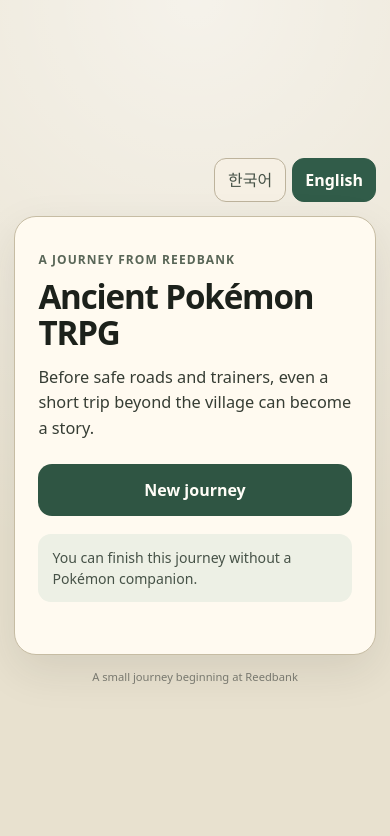
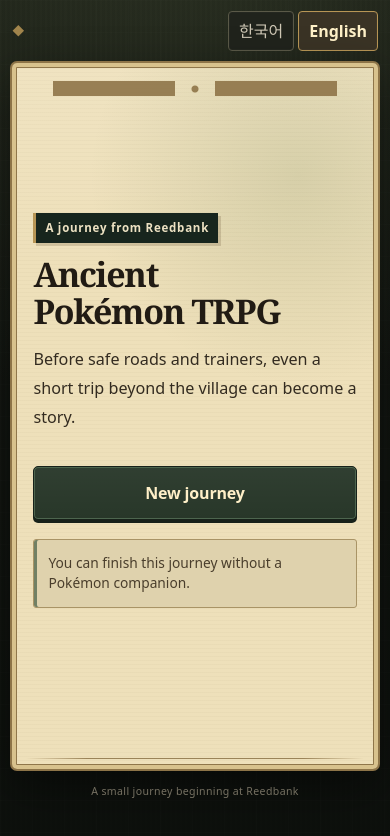
Before and after one commit to khsfashi/pokemon-ancient-trpg, a Preact app: page / in a window 390 px wide. Shown: the top 836 px of the page. Built offline with nearby package versions, Linux system fonts and the light colour scheme.

Commit message:
Reskin phone shell as text adventure UI

```diff
--- a/src/app/app.css
+++ b/src/app/app.css
@@ -1,226 +1,452 @@
 :root {
-  font-family: system-ui, -apple-system, BlinkMacSystemFont, "Segoe UI", sans-serif;
-  color: #1c211b;
-  background: #e8e1cf;
+  font-family: ui-sans-serif, system-ui, -apple-system, BlinkMacSystemFont, "Segoe UI", sans-serif;
+  color: #f5ead0;
+  background: #171813;
   font-synthesis: none;
   text-rendering: optimizeLegibility;
   line-height: 1.5;
+  --ink: #241f18;
+  --ink-soft: #51483a;
+  --paper: #eee0ba;
+  --paper-light: #f7eccf;
+  --paper-dark: #d5c18f;
+  --forest: #283729;
+  --forest-deep: #17251d;
+  --brass: #b79555;
+  --brass-light: #d6ba79;
+  --danger: #8c4137;
+  --shadow: rgb(0 0 0 / 42%);
 }
 
 * { box-sizing: border-box; }
+
+html { background: #171813; }
 
 body {
   margin: 0;
   min-width: 320px;
   min-height: 100vh;
   background:
-    radial-gradient(circle at top, rgb(255 255 255 / 58%), transparent 36rem),
-    #e8e1cf;
+    radial-gradient(circle at 50% -12rem, rgb(116 128 83 / 28%), transparent 38rem),
+    linear-gradient(rgb(10 13 10 / 35%), rgb(10 13 10 / 82%)),
+    repeating-linear-gradient(90deg, #1d211a 0 2px, #191d17 2px 5px);
+}
+
+body::before {
+  content: "";
+  position: fixed;
+  inset: 0;
+  pointer-events: none;
+  background:
+    linear-gradient(90deg, rgb(255 255 255 / 2%) 1px, transparent 1px) 0 0 / 32px 32px,
+    linear-gradient(rgb(255 255 255 / 1.5%) 1px, transparent 1px) 0 0 / 32px 32px;
+  mix-blend-mode: screen;
+  opacity: 0.35;
 }
 
 button { font: inherit; }
-button:focus-visible { outline: 3px solid #315c49; outline-offset: 3px; }
-button:disabled { cursor: not-allowed; opacity: 0.52; }
+button:focus-visible { outline: 3px solid #f2d38e; outline-offset: 3px; }
+button:disabled { cursor: not-allowed; opacity: 0.48; }
 
 .shell {
-  min-height: 100vh;
+  position: relative;
+  isolation: isolate;
+  width: min(100%, 540px);
+  min-height: 100svh;
+  margin: 0 auto;
   display: flex;
   flex-direction: column;
-  align-items: center;
-  justify-content: center;
-  gap: 14px;
-  padding: max(18px, env(safe-area-inset-top)) 14px max(18px, env(safe-area-inset-bottom));
+  align-items: stretch;
+  justify-content: flex-start;
+  gap: 9px;
+  padding: max(10px, env(safe-area-inset-top)) 10px max(12px, env(safe-area-inset-bottom));
 }
 
 .language-switcher {
-  width: min(100%, 480px);
+  min-height: 42px;
   display: flex;
   justify-content: flex-end;
-  gap: 6px;
+  align-items: center;
+  gap: 4px;
+  padding: 0 2px;
+}
+.language-switcher::before {
+  content: "◆";
+  margin-right: auto;
+  color: var(--brass);
+  font-size: 0.75rem;
+  opacity: 0.86;
 }
 .language-switcher button {
-  min-width: 72px;
-  min-height: 44px;
-  padding: 8px 12px;
-  border: 1px solid #bdb39c;
-  border-radius: 12px;
-  color: #465247;
-  background: #f6f0e4;
+  min-width: 66px;
+  min-height: 40px;
+  padding: 7px 10px;
+  border: 1px solid #5a5948;
+  border-radius: 4px;
+  color: #cfc8b6;
+  background: #20231c;
   cursor: pointer;
   touch-action: manipulation;
+  box-shadow: inset 0 0 0 1px rgb(255 255 255 / 2%);
 }
 .language-switcher button.active {
-  border-color: #315c49;
-  color: #fffdf7;
-  background: #315c49;
+  border-color: var(--brass);
+  color: #fff1c8;
+  background: #3a3325;
   font-weight: 800;
 }
 
 .panel {
-  width: min(100%, 480px);
-  padding: clamp(20px, 6vw, 30px);
-  border: 1px solid #c6bca3;
-  border-radius: 22px;
-  background: #fffaf0;
-  box-shadow: 0 16px 44px rgb(36 41 32 / 10%);
+  position: relative;
+  width: 100%;
+  min-height: min(710px, calc(100svh - 112px));
+  padding: clamp(22px, 6vw, 31px) clamp(18px, 5.5vw, 28px) 26px;
+  border: 2px solid #8d7448;
+  border-radius: 7px;
+  color: var(--ink);
+  background:
+    linear-gradient(rgb(255 255 255 / 14%), transparent 12rem),
+    repeating-linear-gradient(0deg, rgb(76 53 25 / 2.6%) 0 1px, transparent 1px 4px),
+    var(--paper);
+  box-shadow:
+    0 18px 48px var(--shadow),
+    inset 0 0 0 4px #d8c28d,
+    inset 0 0 0 5px #8f764a;
+  overflow: hidden;
 }
 
-.hero-panel { padding-top: 34px; padding-bottom: 34px; }
+.panel::before,
+.panel::after {
+  content: "";
+  position: absolute;
+  left: 14px;
+  right: 14px;
+  height: 1px;
+  background: linear-gradient(90deg, transparent, #91794d 18%, #91794d 82%, transparent);
+  opacity: 0.9;
+}
+.panel::before { top: 10px; }
+.panel::after { bottom: 10px; }
+
+.hero-panel {
+  display: flex;
+  flex-direction: column;
+  justify-content: center;
+  padding-top: 54px;
+  padding-bottom: 46px;
+  background:
+    radial-gradient(circle at 78% 16%, rgb(106 126 79 / 18%), transparent 13rem),
+    linear-gradient(rgb(255 255 255 / 10%), transparent 13rem),
+    repeating-linear-gradient(0deg, rgb(76 53 25 / 2.6%) 0 1px, transparent 1px 4px),
+    var(--paper);
+}
+.hero-panel::before {
+  top: 18px;
+  height: 15px;
+  background:
+    linear-gradient(90deg, transparent 0 8%, #8f7549 8% 44%, transparent 44% 56%, #8f7549 56% 92%, transparent 92%),
+    radial-gradient(circle, #8f7549 0 3px, transparent 4px) center / 12px 12px no-repeat;
+}
 
 .eyebrow {
-  margin: 0 0 9px;
-  font-size: 0.75rem;
-  font-weight: 800;
-  letter-spacing: 0.09em;
-  text-transform: uppercase;
-  color: #596657;
+  display: inline-flex;
+  align-items: center;
+  width: fit-content;
+  min-height: 28px;
+  margin: 0 0 13px;
+  padding: 5px 9px;
+  border-left: 3px solid var(--brass);
+  color: #ece1c2;
+  background: var(--forest-deep);
+  box-shadow: 3px 3px 0 rgb(80 59 31 / 18%);
+  font-size: 0.72rem;
+  font-weight: 850;
+  letter-spacing: 0.065em;
+  text-transform: none;
 }
 
 h1, h2, p { margin-top: 0; }
-h1 { margin-bottom: 14px; font-size: clamp(1.8rem, 8.5vw, 2.7rem); line-height: 1.08; letter-spacing: -0.035em; overflow-wrap: anywhere; }
-h2 { margin-bottom: 8px; font-size: 1rem; }
-p { line-height: 1.58; }
-.lead { margin-bottom: 22px; font-size: 1.02rem; color: #363d34; }
-.muted { color: #687066; font-size: 0.88rem; }
+h1 {
+  margin-bottom: 16px;
+  color: #211b14;
+  font-family: ui-serif, Georgia, "Times New Roman", serif;
+  font-size: clamp(1.9rem, 8.7vw, 2.85rem);
+  line-height: 1.08;
+  letter-spacing: -0.038em;
+  overflow-wrap: anywhere;
+  text-wrap: balance;
+}
+h2 { margin-bottom: 9px; font-size: 1.02rem; }
+p { line-height: 1.72; }
+.lead {
+  margin-bottom: 24px;
+  color: #332b20;
+  font-size: 1.01rem;
+  line-height: 1.78;
+  word-break: keep-all;
+}
+.muted { color: #6b604e; font-size: 0.86rem; line-height: 1.58; }
 
-.action-stack, .choice-stack, .summary-stack { display: grid; gap: 11px; }
-.choice-stack { margin: 20px 0; }
+.action-stack, .choice-stack, .summary-stack { display: grid; gap: 10px; }
+.action-stack { margin-top: 10px; }
+.choice-stack {
+  position: relative;
+  margin: 24px -5px 7px;
+  padding: 15px 5px 4px;
+  border-top: 1px solid rgb(84 68 43 / 26%);
+}
+.choice-stack::before {
+  content: "선택";
+  position: absolute;
+  top: -10px;
+  left: 5px;
+  padding: 1px 8px;
+  color: #6e5b39;
+  background: var(--paper);
+  font-size: 0.68rem;
+  font-weight: 900;
+  letter-spacing: 0.12em;
+}
 
 .primary, .secondary, .choice {
   width: 100%;
-  min-height: 50px;
-  border-radius: 14px;
+  min-height: 54px;
+  border-radius: 5px;
   cursor: pointer;
-  transition: transform 120ms ease, background 120ms ease, border-color 120ms ease;
+  transition: transform 90ms ease, filter 90ms ease, border-color 90ms ease;
   touch-action: manipulation;
 }
 
 .primary, .secondary {
-  padding: 13px 16px;
+  padding: 14px 17px;
   border: 1px solid transparent;
+  font-weight: 850;
+  letter-spacing: -0.01em;
+}
+.primary {
+  border-color: #172119;
+  color: #fff0c8;
+  background:
+    linear-gradient(rgb(255 255 255 / 4%), transparent),
+    var(--forest);
+  box-shadow: inset 0 0 0 1px #4d654e, 0 3px 0 #172119;
+}
+.secondary {
+  border-color: #8d784f;
+  color: #382e1e;
+  background: #e1cf9f;
+  box-shadow: inset 0 0 0 1px #f5e8c4, 0 3px 0 #a68e5f;
+}
+.primary:not(:disabled):active,
+.secondary:not(:disabled):active,
+.choice:not(:disabled):active {
+  transform: translateY(2px);
+  box-shadow: none;
+}
+.primary:not(:disabled):hover,
+.secondary:not(:disabled):hover,
+.choice:not(:disabled):hover { filter: brightness(1.035); }
+
+.choice {
+  position: relative;
+  display: grid;
+  gap: 5px;
+  padding: 15px 42px 15px 15px;
+  border: 1px solid #8e784e;
+  text-align: left;
+  color: #282116;
+  background:
+    linear-gradient(90deg, rgb(255 255 255 / 14%), transparent 56%),
+    #e5d3a5;
+  box-shadow: inset 0 0 0 1px #f6e8c2, 0 3px 0 #aa9364;
+}
+.choice::after {
+  content: "›";
+  position: absolute;
+  top: 50%;
+  right: 15px;
+  transform: translateY(-52%);
+  color: #775e34;
+  font-family: Georgia, serif;
+  font-size: 1.65rem;
   font-weight: 800;
 }
-.primary { color: #fffdf7; background: #2f5543; }
-.secondary { color: #263329; background: #f0eadc; border-color: #bdb39c; }
-.primary:not(:disabled):active, .secondary:not(:disabled):active, .choice:not(:disabled):active { transform: translateY(1px); }
-
-.choice {
-  display: grid;
-  gap: 5px;
-  padding: 15px 16px;
-  border: 1px solid #c9c0aa;
-  text-align: left;
-  color: #20261f;
-  background: #fffcf6;
+.choice:hover:not(:disabled), .choice.selected {
+  border-color: #486247;
+  background:
+    linear-gradient(90deg, rgb(255 255 255 / 13%), transparent 56%),
+    #dbe0b7;
 }
-.choice:hover:not(:disabled), .choice.selected { border-color: #597460; background: #f1f3e8; }
+.choice.selected { box-shadow: inset 0 0 0 2px #60765a, 0 3px 0 #80946d; }
 .choice strong { font-size: 1rem; }
-.choice span { font-size: 0.9rem; color: #626a5f; }
+.choice span { font-size: 0.86rem; color: #655b49; line-height: 1.45; }
 
 .contract-note, .check-band, .reveal-card {
-  margin: 18px 0;
+  margin: 19px 0;
   padding: 13px 14px;
-  border-radius: 13px;
-  background: #edf0e5;
-  color: #465247;
-  font-size: 0.88rem;
+  border: 1px solid #a99466;
+  border-radius: 3px;
+  color: #4a3e2c;
+  background: #dfd2ad;
+  font-size: 0.86rem;
+  box-shadow: inset 3px 0 0 #718064;
 }
-.check-band { font-weight: 800; }
+.check-band {
+  display: inline-flex;
+  margin: 6px 0 17px;
+  border-color: #6d7f63;
+  color: #243524;
+  background: #ced3ad;
+  font-weight: 900;
+}
 .reveal-card { display: grid; gap: 3px; }
-.reveal-card span { font-size: 0.8rem; color: #687066; }
-.reveal-card strong { font-size: 1.1rem; }
+.reveal-card span { font-size: 0.76rem; color: #70644f; }
+.reveal-card strong { font-size: 1.08rem; }
 
 .identity-grid, .ending-grid {
   display: grid;
   grid-template-columns: repeat(2, minmax(0, 1fr));
-  gap: 9px;
+  gap: 7px;
 }
 .identity-grid > div, .ending-grid > div, .attribute-grid > div {
   display: grid;
   gap: 3px;
-  padding: 11px;
-  border: 1px solid #d7cfbd;
-  border-radius: 12px;
-  background: #fffdf8;
+  padding: 10px;
+  border: 1px solid #a59065;
+  border-radius: 3px;
+  background: rgb(255 248 222 / 58%);
 }
-.identity-grid span, .ending-grid span, .attribute-grid span { color: #73796f; font-size: 0.75rem; }
-.identity-grid strong, .ending-grid strong { font-size: 0.95rem; }
+.identity-grid span, .ending-grid span, .attribute-grid span { color: #766a54; font-size: 0.72rem; }
+.identity-grid strong, .ending-grid strong { font-size: 0.93rem; }
 
 .attribute-grid {
   display: grid;
   grid-template-columns: repeat(4, minmax(0, 1fr));
-  gap: 7px;
+  gap: 6px;
 }
-.attribute-grid > div { padding: 8px 6px; text-align: center; }
-.attribute-grid strong { font-size: 1.15rem; }
+.attribute-grid > div { padding: 8px 5px; text-align: center; }
+.attribute-grid strong { font-size: 1.12rem; }
 
-.tag-row { display: flex; flex-wrap: wrap; gap: 7px; }
+.tag-row { display: flex; flex-wrap: wrap; gap: 6px; }
 .tag {
   display: inline-flex;
   align-items: center;
-  min-height: 30px;
+  min-height: 29px;
   padding: 5px 9px;
-  border-radius: 999px;
-  background: #e7eadf;
-  font-size: 0.8rem;
-  font-weight: 700;
+  border: 1px solid #87906e;
+  border-radius: 3px;
+  color: #334032;
+  background: #d6d7b5;
+  font-size: 0.77rem;
+  font-weight: 800;
 }
 
 .run-status {
+  display: grid;
+  grid-template-columns: minmax(0, 1.4fr) repeat(2, minmax(0, 0.8fr));
+  gap: 1px;
+  margin: -22px -18px 25px;
+  border-bottom: 2px solid #876e43;
+  background: #1c2b21;
+  box-shadow: 0 6px 14px rgb(50 39 22 / 12%);
+}
+.run-status span {
   display: flex;
-  flex-wrap: wrap;
-  gap: 7px;
-  margin-bottom: 19px;
-  padding-bottom: 14px;
-  border-bottom: 1px solid #ded6c4;
+  min-height: 45px;
+  align-items: center;
+  justify-content: center;
+  padding: 7px 8px;
+  border-right: 1px solid #43503c;
+  color: #eee0b8;
+  background: linear-gradient(#2d3d2e, #223026);
+  font-size: 0.72rem;
+  font-weight: 820;
+  text-align: center;
 }
-.run-status span { padding: 5px 8px; border-radius: 999px; background: #efe9db; font-size: 0.73rem; font-weight: 750; }
+.run-status span:first-child { justify-content: flex-start; padding-left: 14px; }
+.run-status span:last-child { border-right: 0; }
 
 .pokemon-media {
+  position: relative;
   display: grid;
-  grid-template-columns: 92px minmax(0, 1fr);
-  gap: 13px;
+  grid-template-columns: 104px minmax(0, 1fr);
+  gap: 14px;
   align-items: center;
-  margin: 18px 0;
-  padding: 12px;
-  border: 1px solid #c8cfbc;
-  border-radius: 16px;
-  background: #f2f5ea;
+  margin: 20px -4px 22px;
+  padding: 11px;
+  border: 2px solid #594c34;
+  border-radius: 4px;
+  color: #e9ddbd;
+  background:
+    radial-gradient(circle at 80% 0, rgb(122 143 91 / 16%), transparent 12rem),
+    #20261d;
+  box-shadow: inset 0 0 0 1px #8c7650, 0 5px 0 rgb(69 52 31 / 18%);
 }
 .pokemon-media p { margin-bottom: 4px; }
-.pokemon-media .muted { margin-top: 5px; margin-bottom: 0; }
+.pokemon-media .eyebrow {
+  padding: 0;
+  border: 0;
+  color: #bca873;
+  background: transparent;
+  box-shadow: none;
+}
+.pokemon-media .muted { margin-top: 5px; margin-bottom: 0; color: #b9b39f; }
 .pokemon-media-frame {
   display: grid;
   place-items: center;
-  width: 92px;
-  height: 92px;
+  width: 104px;
+  height: 104px;
   overflow: hidden;
-  border: 1px dashed #9ea995;
-  border-radius: 14px;
-  background: repeating-linear-gradient(45deg, #e4e9dc 0 8px, #edf1e8 8px 16px);
+  border: 1px solid #927e54;
+  border-radius: 2px;
+  background:
+    linear-gradient(135deg, rgb(255 255 255 / 3%) 25%, transparent 25%) 0 0 / 14px 14px,
+    #121b15;
+  box-shadow: inset 0 0 18px rgb(0 0 0 / 32%);
 }
-.pokemon-image { display: block; max-width: 100%; max-height: 100%; object-fit: contain; image-rendering: auto; }
+.pokemon-image {
+  display: block;
+  max-width: 100%;
+  max-height: 100%;
+  object-fit: contain;
+  image-rendering: auto;
+  filter: drop-shadow(0 5px 3px rgb(0 0 0 / 34%));
+}
 
-.summary-block { margin-top: 20px; }
-.summary-block p { margin-bottom: 6px; font-size: 0.88rem; }
+.summary-block {
+  margin-top: 21px;
+  padding-top: 16px;
+  border-top: 1px solid rgb(103 83 52 / 28%);
+}
+.summary-block p { margin-bottom: 6px; font-size: 0.86rem; }
 
 .error-banner {
-  width: min(100%, 480px);
+  width: 100%;
   padding: 11px 13px;
-  border: 1px solid #b36c64;
-  border-radius: 12px;
-  color: #642c27;
-  background: #fff0ed;
-  font-size: 0.9rem;
+  border: 1px solid #a76054;
+  border-radius: 3px;
+  color: #ffe0d1;
+  background: #5b2d28;
+  font-size: 0.88rem;
 }
 
-footer { width: min(100%, 480px); padding: 0 4px; color: #78786f; font-size: 0.7rem; text-align: center; }
+footer {
+  width: 100%;
+  min-height: 28px;
+  padding: 4px 6px 0;
+  color: #918b79;
+  font-size: 0.66rem;
+  text-align: center;
+  letter-spacing: 0.035em;
+}
 
 @media (max-width: 380px) {
-  .panel { padding: 19px 16px; border-radius: 18px; }
+  .shell { padding-left: 7px; padding-right: 7px; }
+  .panel { padding: 20px 15px 23px; }
+  .run-status { margin: -20px -15px 22px; }
   .attribute-grid { grid-template-columns: repeat(3, minmax(0, 1fr)); }
-  .pokemon-media { grid-template-columns: 72px minmax(0, 1fr); }
-  .pokemon-media-frame { width: 72px; height: 72px; }
+  .pokemon-media { grid-template-columns: 80px minmax(0, 1fr); }
+  .pokemon-media-frame { width: 80px; height: 80px; }
 }
 
 @media (prefers-reduced-motion: reduce) {
```
